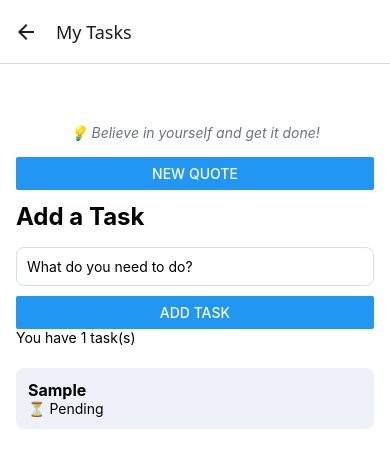
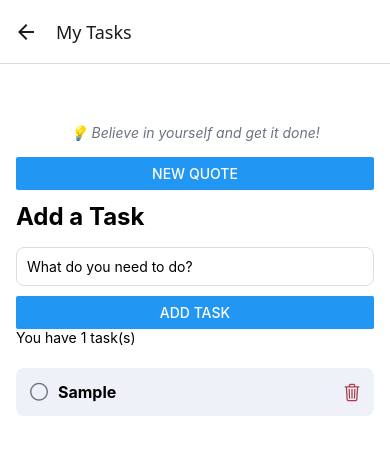
Before and after one commit to nlaidtech/weeklab1, a React Native app: screen /AddTask in a window 390 px wide. Both pictures are taken after typing "Sample" into the empty fields and a click on the button "ADD TASK". Shown: the top 468 px of the page. Built offline with nearby package versions, Linux system fonts and the light colour scheme; no server answers.

Commit message:
Lab 10: Icons, delete feature, and shared theme

```diff
--- a/app.json
+++ b/app.json
@@ -10,7 +10,7 @@
     "splash": {
       "image": "./assets/splash-icon.png",
       "resizeMode": "contain",
-      "backgroundColor": "#FFFFFF"
+      "backgroundColor": "#1B2A4A"
     },
     "ios": {
       "supportsTablet": true
--- a/components/TaskCard.js
+++ b/components/TaskCard.js
@@ -1,20 +1,35 @@
-import { Text, StyleSheet, Pressable } from 'react-native';
+import { View, Text, StyleSheet, Pressable } from 'react-native';
+import { Ionicons } from '@expo/vector-icons';
+import { colors } from '../theme';
 
-export default function TaskCard({ title, done, onToggle }) {
+export default function TaskCard({ title, done, onToggle, onDelete }) {
   return (
-    <Pressable onPress={onToggle} style={styles.card}>
-      <Text style={styles.title}>{title}</Text>
-      <Text>{done ? '✅ Done' : '⏳ Pending'}</Text>
-    </Pressable>
+    <View style={styles.card}>
+      <Pressable onPress={onToggle} style={styles.left}>
+        <Ionicons
+          name={done ? 'checkmark-circle' : 'ellipse-outline'}
+          size={22}
+          color={done ? colors.teal : colors.gray}
+        />
+        <Text style={styles.title}>{title}</Text>
+      </Pressable>
+      <Pressable onPress={onDelete}>
+        <Ionicons name="trash-outline" size={20} color={colors.red} />
+      </Pressable>
+    </View>
   );
 }
 
 const styles = StyleSheet.create({
   card: {
+    flexDirection: 'row',
+    justifyContent: 'space-between',
+    alignItems: 'center',
     padding: 12,
     marginVertical: 6,
-    backgroundColor: '#EEF2F8',
+    backgroundColor: colors.lightBg,
     borderRadius: 8,
   },
+  left: { flexDirection: 'row', alignItems: 'center', gap: 8 },
   title: { fontWeight: 'bold', fontSize: 16 },
 });
--- a/screens/AddTaskScreen.js
+++ b/screens/AddTaskScreen.js
@@ -71,6 +71,10 @@
     );
   }
 
+  function handleDeleteTask(id) {
+    setTasks(tasks.filter((t) => t.id !== id));
+  }
+
   return (
     <View style={styles.container}>
       <Text style={styles.quote}>💡 {quote}</Text>
@@ -105,6 +109,7 @@
             title={item.title}
             done={item.done}
             onToggle={() => handleToggleTask(item.id)}
+            onDelete={() => handleDeleteTask(item.id)}
           />
         )}
         ListEmptyComponent={
--- /dev/null
+++ b/theme.js
@@ -0,0 +1,9 @@
+export const colors = {
+  navy: '#1B2A4A',
+  teal: '#1E8A7A',
+  orange: '#E07A2C',
+  red: '#B23A48',
+  lightBg: '#EEF2F8',
+  white: '#FFFFFF',
+  gray: '#6B7280',
+};
```
